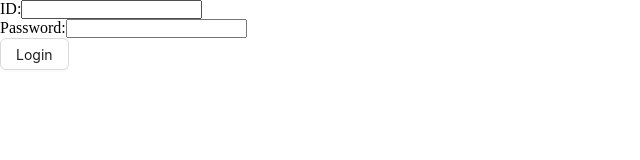
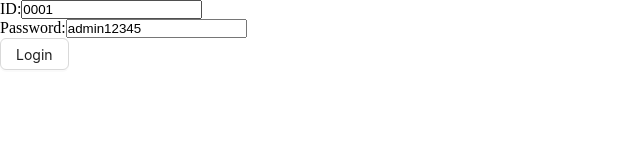
Before and after one commit to meskatabusayed/myUniversity_client, a React (Vite) app: page /login in a window 1280 px wide. Shown: the top 160 px of the page, without its empty margins (0-640 px from the left). Built offline with nearby package versions, Linux system fonts and the light colour scheme.

Commit message:
token get wsuccessfully

```diff
--- a/src/pages/Login.tsx
+++ b/src/pages/Login.tsx
@@ -1,22 +1,32 @@
 import { Button } from "antd";
 import { useForm } from "react-hook-form";
 import { useLoginMutation } from "../redux/features/auth/authApi";
+import { useAppDispatch } from "../redux/hook";
+import { setUser } from "../redux/features/auth/authSlice";
 
 
 const Login = () => {
-  const {register , handleSubmit} = useForm();
+  const dispatch = useAppDispatch()
+  const {register , handleSubmit} = useForm({
+    defaultValues :{
+      id:"0001",
+      password:"admin12345"
+    }
+  });
 
-  const [login , {data , error}] = useLoginMutation();
+  const [login , { error}] = useLoginMutation();
 
-console.log("data =>" , data);
-console.log("error =>" , error );
 
-  const onSubmit = (data) => {
+
+  const onSubmit = async (data) => {
     const userInfo = {
       id : data.id ,
       password : data.password
     }
-    login(userInfo);
+
+    const res = await login(userInfo).unwrap();
+    dispatch(setUser({user : {} , token :  res.data.accessToken}))
+    console.log(res);
   }
   return (
     <form onSubmit={handleSubmit(onSubmit)}>
--- a/src/redux/api/baseApi.ts
+++ b/src/redux/api/baseApi.ts
@@ -3,6 +3,11 @@ import { createApi, fetchBaseQuery } from "@reduxjs/toolkit/query/react";
 
 export const baseApi = createApi({
     reducerPath : "baseApi",
-    baseQuery : fetchBaseQuery({baseUrl : 'http://localhost:5000/api/v1'}),
-    endpoints : () =>({})
+    baseQuery : fetchBaseQuery({
+        baseUrl : 'http://localhost:5000/api/v1',
+        credentials : 'include'
+
+    }),
+    endpoints : () =>({}),
+
 })
--- a/src/redux/store.ts
+++ b/src/redux/store.ts
@@ -1,9 +1,17 @@
 import { configureStore } from '@reduxjs/toolkit'
 import authReducer from "../redux/features/auth/authSlice"
+import { baseApi } from './api/baseApi'
 export const store = configureStore({
   reducer: {
+    [baseApi.reducerPath] : baseApi.reducer,
     auth : authReducer,
   },
+
+  middleware: getDefaultMiddlewares => {
+    return getDefaultMiddlewares().concat(baseApi.middleware)
+
+  }
+
 })
 
 // Infer the `RootState` and `AppDispatch` types from the store itself
```
